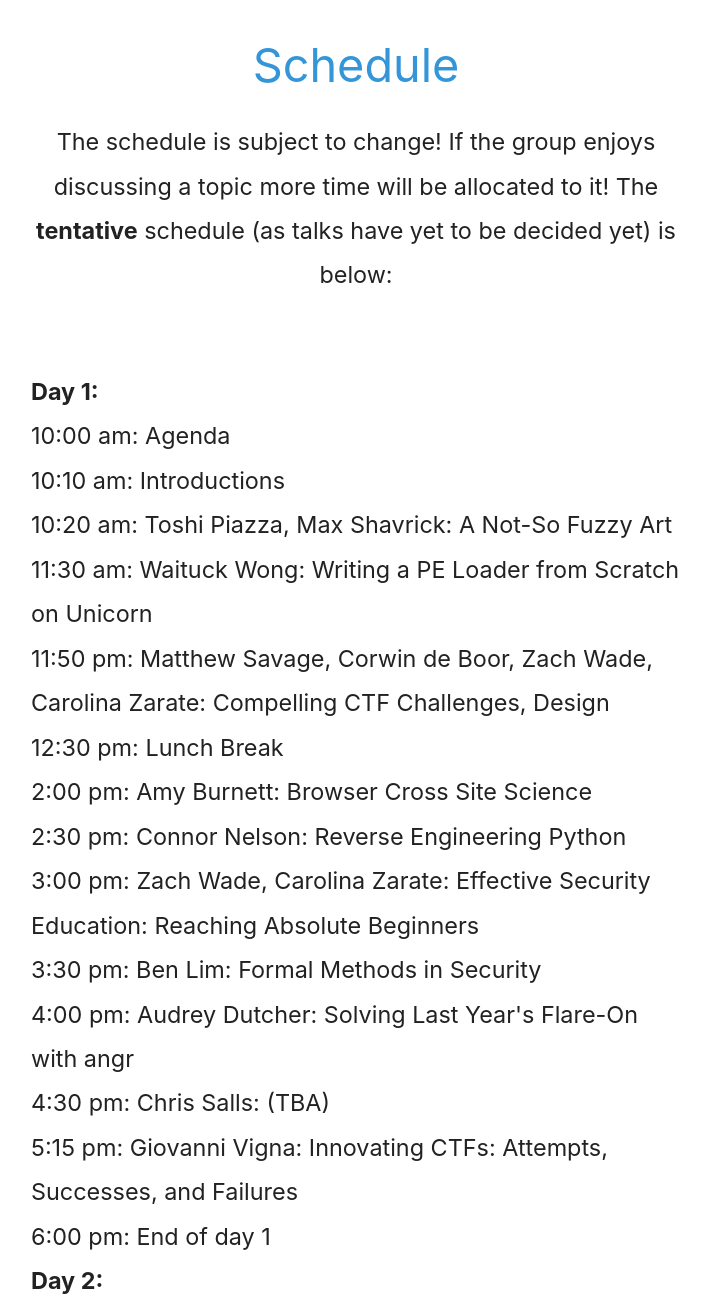
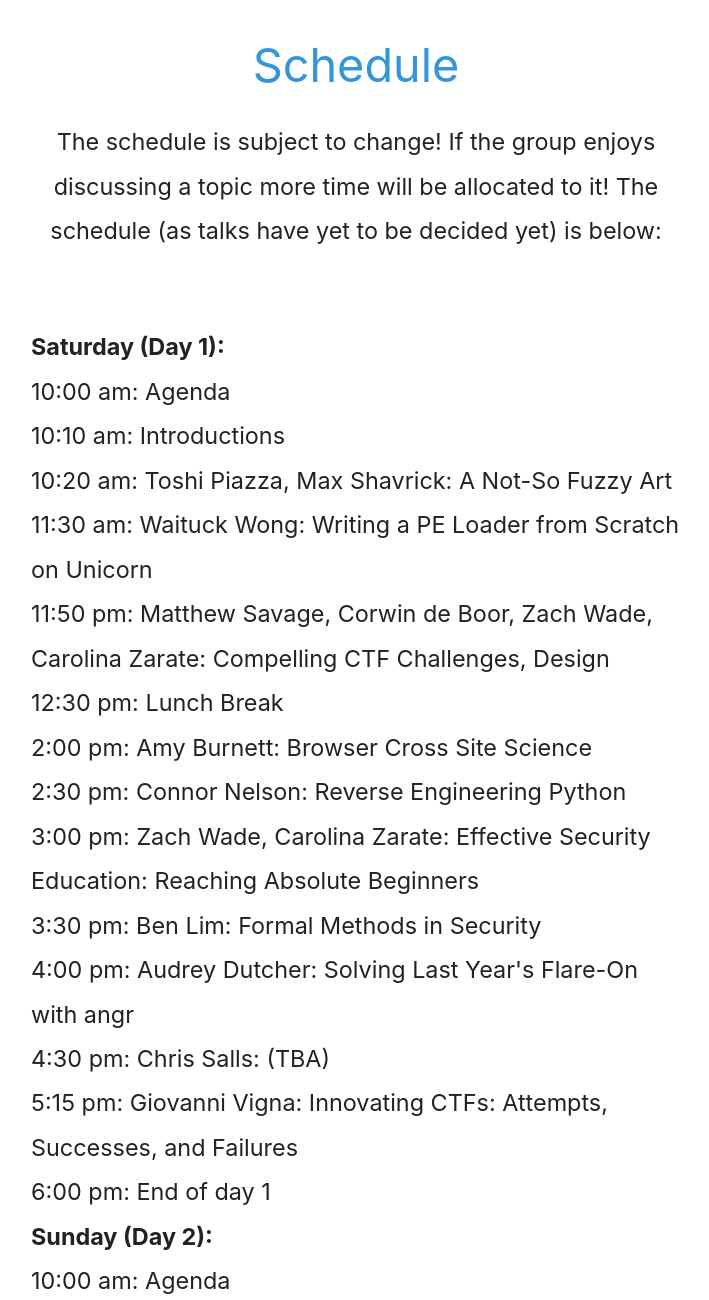
Before and after one commit to pwndevils/WeCTFinASU, a plain HTML site: page index.html in a window 1280 px wide. Shown: the part 2560-3860 px from the top of the page, without its empty margins (284-993 px from the left). Drawn offline with Linux system fonts and the light colour scheme.

Commit message:
clarification

```diff
--- a/index.html
+++ b/index.html
@@ -148,14 +148,14 @@
 					<div class="text-center col-12">
 						<h2 class="tm-text-primary tm-section-title mb-4">Schedule</h2>
 						<p class="mx-auto tm-work-description">
-						The schedule is subject to change! If the group enjoys discussing a topic more time will be allocated to it! The <strong>tentative</strong> schedule (as talks have yet to be decided yet) is below:
+						The schedule is subject to change! If the group enjoys discussing a topic more time will be allocated to it! The schedule (as talks have yet to be decided yet) is below:
 						</p>
 						<br>
 						<br>
 						<div style="text-align: center;">
 							<div style="display: inline-block; text-align: left;">
 								<p class="mx-auto tm-work-description">
-								<strong>Day 1:</strong><br>
+								<strong>Saturday (Day 1):</strong><br>
 								10:00 am: Agenda<br>
 								10:10 am: Introductions<br>
 								10:20 am: Toshi Piazza, Max Shavrick: A Not-So Fuzzy Art<br>
@@ -171,7 +171,7 @@
 								5:15 pm:  Giovanni Vigna: Innovating CTFs: Attempts, Successes, and Failures<br>
 								6:00 pm:  End of day 1
 								<br>
-								<strong>Day 2:</strong><br>
+								<strong>Sunday (Day 2):</strong><br>
 								10:00 am: Agenda<br>
 								10:05 am: Arvind: N-version ROP: One chain to rule them all<br>
 								10:35 am: Artemis Tosini: An Introduction to Hardware Hacking<br>
```
